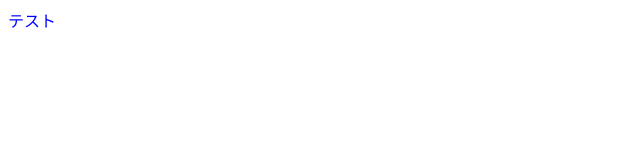
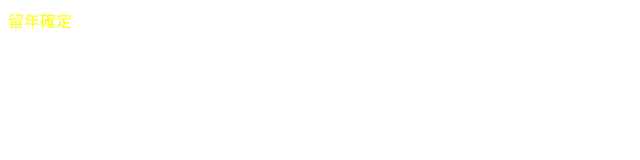
Before and after one commit to kuniedatuyoki/20250512-git-workshop, a plain HTML site: page index.html in a window 1280 px wide. Shown: the whole page, without its empty margins (0-640 px from the left). Drawn offline with Linux system fonts and the light colour scheme.

Commit message:
文章の内容と色を黄色に変更しました

```diff
--- a/index.html
+++ b/index.html
@@ -5,6 +5,6 @@
   <title>タイトル</title>
   </head>
   <body>
-    <p style="color:blue">テスト
+    <p style="color:yellow">留年確定</p>
   </body>
 </html>
```
